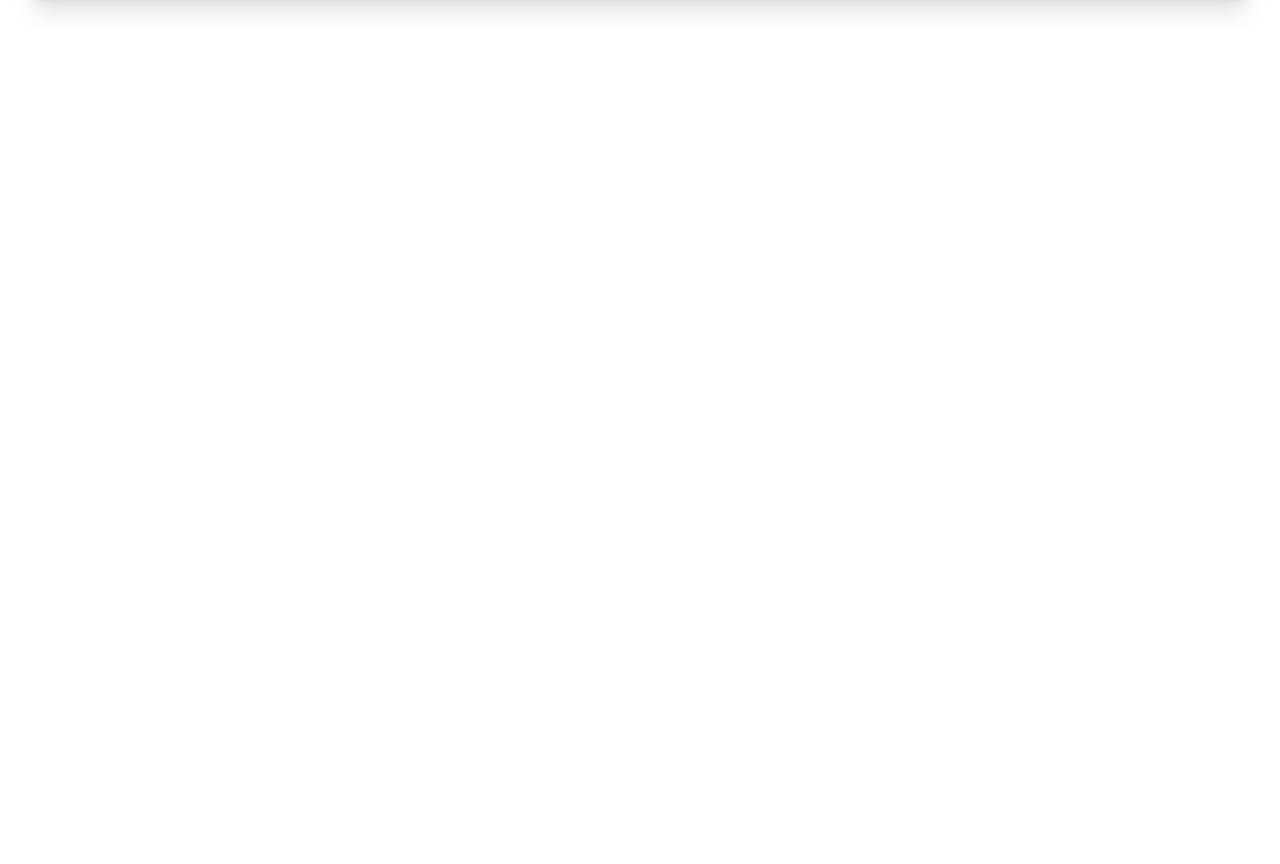
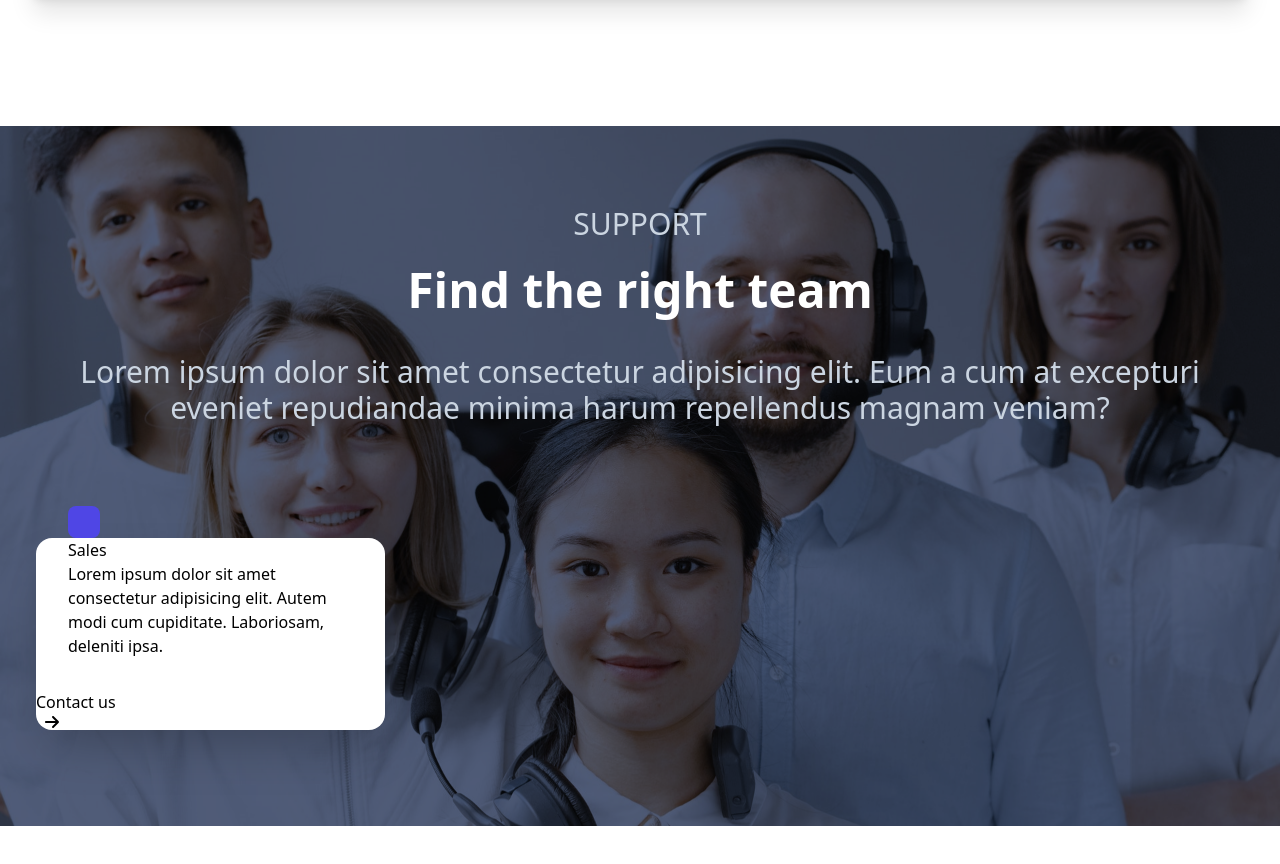
Before and after one commit to sahalmahin/cloud-management, a React (Vite) app: page / in a window 1280 px wide. Shown: the part 1580-2444 px from the top of the page. Before the commit the page ends 1706 px from the top, so only its background shows below. Built offline with nearby package versions, Linux system fonts and the light colour scheme.

Commit message:
support-section

```diff
--- a/src/components/Home.jsx
+++ b/src/components/Home.jsx
@@ -1,11 +1,13 @@
 import About from "./About";
 import Hero from "./Hero";
+import Support from "./Support";
 
 const Home = () => {
     return (
         <div>
             <Hero/>
             <About/>
+            <Support/>
         </div>
     );
 };
--- /dev/null
+++ b/src/components/Support.jsx
@@ -0,0 +1,38 @@
+import { FaPhone, FaMicrochip } from "react-icons/fa";
+import { FaArrowRight } from "react-icons/fa6";
+import { HiAcademicCap } from "react-icons/hi";
+import { TiSupport } from "react-icons/ti";
+import supportImg from '../assets/support.jpg';
+
+const Support = () => {
+    return (
+        <div className="w-full h-screen mt-24">
+            <div className="w-full h-[700px] bg-gray-900/90 absolute">
+                <img className="w-full h-full object-cover mix-blend-overlay" src={supportImg} alt="/" />
+            </div >
+
+            <div className="max-w-[1240px] mx-auto text-white relative">
+                <div className="px-4 py-12">
+                    <h2 className="pt-8 text-3xl text-center text-slate-300 uppercase">Support</h2>
+                    <p className="py-6 text-center text-5xl font-bold">Find the right team</p>
+                    <p className="py-4 text-center text-3xl text-slate-300">Lorem ipsum dolor sit amet consectetur adipisicing elit. Eum a cum at excepturi eveniet repudiandae minima harum repellendus magnam veniam?</p>
+                </div>
+
+                <div className="grid grid-cols-1 md:grid-cols-3 relative gap-x-8 gap-y-16 px-4 pt-12 sm:gap-20 text-black">
+                    <div className="bg-white shadow-2xl rounded-2xl">
+                        <div className="p-8">
+                            <FaPhone className="p-4 bg-indigo-600 text-white rounded-lg mt-[-4rem]" />
+                            <h3>Sales</h3>
+                            <p>Lorem ipsum dolor sit amet consectetur adipisicing elit. Autem modi cum cupiditate. Laboriosam, deleniti ipsa.</p>
+                        </div>
+                        <div>
+                            <p>Contact us <FaArrowRight className="ml-2" /></p>
+                        </div>
+                    </div>
+                </div>
+            </div>
+        </div >
+    );
+};
+
+export default Support;
```
